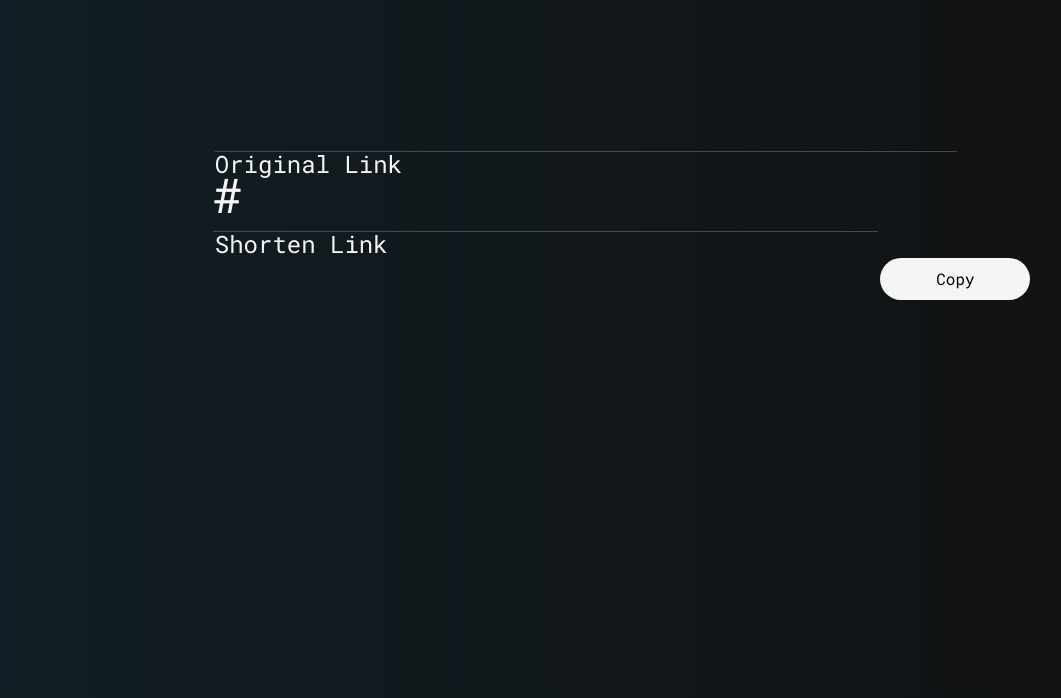
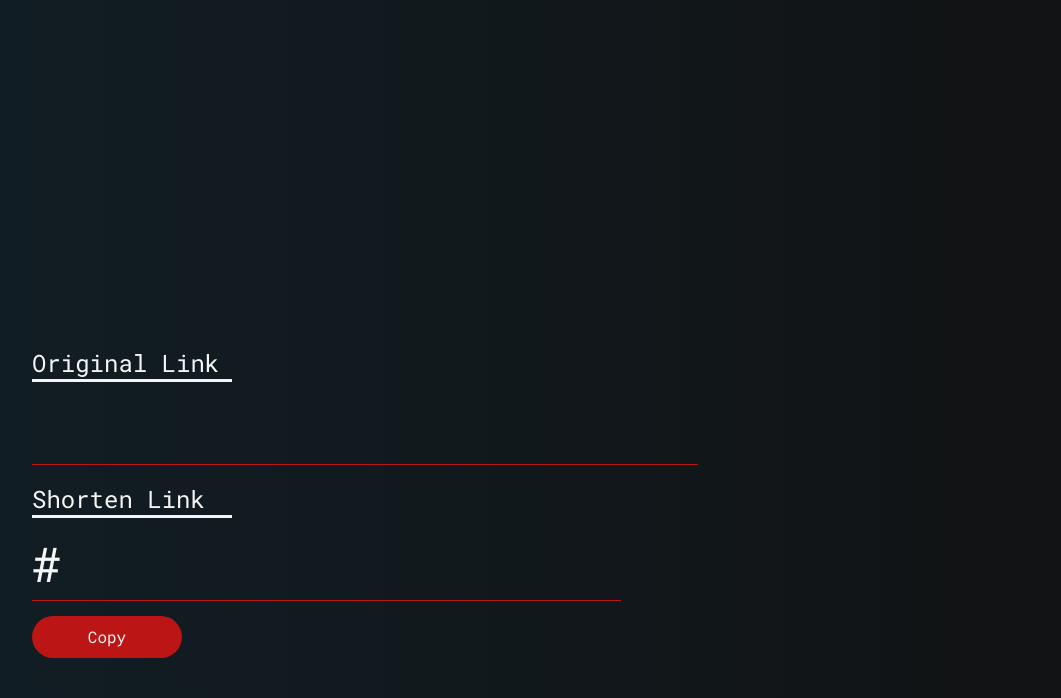
Before and after one commit to RHabby/simple-flask-url-shortner, a Python web app: template app/templates/url_shortener/link_added.html in a window 1280 px wide. Shown: the part 102-800 px from the top of the page, without its empty margins (54-1115 px from the left). Run offline with Jinja, Linux system fonts and the light colour scheme; the template is opened without the code that fills it, so the values that code supplies are empty; some libraries are stand-ins or nearby versions.

Commit message:
fixed: templates

```diff
--- a/app/static/css/style.css
+++ b/app/static/css/style.css
@@ -28,7 +28,7 @@ body {
   font-family: var(--font-family-primary);
 }
 
-span {
+span, h1, h2, h3 {
   color: var(--light-color);
 }
 
@@ -39,6 +39,7 @@ header {
   align-items: center;
   padding: 30px 10%;
 }
+
 button,
 button:focus,
 button:active {
@@ -105,7 +106,6 @@ li:nth-child(2):hover ~ .nav__item_underline {
   width: 100px;
   transform:translate(130px);
   -webkit-transform:translate(152px);
-  /* background-color:#e74c3c; */
   transition:all .33s linear;
   -webkit-transition:all .33s linear;
 }
@@ -113,11 +113,10 @@ li:nth-child(2):hover ~ .nav__item_underline {
 li:nth-child(3):hover ~ .nav__item_underline {
   opacity: 1;
   width: 110px;
+  transition:all .33s linear;
+  -webkit-transition:all .33s linear;
   transform:translate(130px);
   -webkit-transform:translate(280px);
-  /* background-color:#BF55EC; */
-  transition:all .33s linear;
-  -webkit-transition:all .33s linear;
 }
 
 
@@ -125,8 +124,6 @@ li:nth-child(4):hover ~ .nav__item_underline {
   opacity: 1;
   transform:translate(130px);
   -webkit-transform:translate(390px);
-  /* background-color:#f39c12; */
-  /* color:#03C9A9; */
   transition:all .33s linear;
   -webkit-transition:all .33s linear;
 }
@@ -140,8 +137,9 @@ ul {
   padding: 0;
   display: block;
 }
-
-input,
+.original-link,
+.custom-link,
+.label-text,
 .shorten-btn {
   position: fixed;
   top: 50%;
@@ -169,7 +167,9 @@ input::selection {
 }
 
 .label-text {
-  display: inline-block;
+  display: flex;
+  justify-content: flex-start;
+  align-items: baseline;
   position: fixed;
   top: calc(50% - 7rem);
   left: 50%;
@@ -183,9 +183,13 @@ input::selection {
 }
 
 .is-custom-checkbox {
-  position: relative;
+  /* position: relative; */
   transform: translateX(-101%);
   top: 1.25rem;
+}
+
+.is_custom_checkbox_label {
+  padding: 0 3px;
 }
 
 #custom-link {
@@ -216,56 +220,45 @@ input::selection {
   background: #c21212;
 }
 
-.added-links {
-  list-style: none;
-}
-
-.added-links li {
-  display: block;
-}
-
-.ol-form {
-  background-color: rgba(161, 161, 161, 0.3);
+.ready-links {
+  /* background-color: slategray; */
+  display: grid;
+  justify-content: left;
+  position: fixed;
+  transform: translateY(100%);
+  width: 58vw;
 }
 
 .ol-form-label, .sl-form-label {
-  position: fixed;
-  left: 21%;
-  top: 31%;
   color: var(--light-color);
   font-size: 1.5rem;
 }
 
-.sl-form-label {
-  position: fixed;
-  top: 41%;
+.form-link {
+  width: 52vw;
 }
 
-.ol-form-link, .sl-form-link {
-  position: fixed;
-  width: 58vw;
-  left: 50%;
-  /* transform: translate(-50%, -415%); */
+.sm-form {
+  width: 46vw;
 }
 
-.sl-form-link {
-  position: fixed;
-  top: 60%;
-  left: 46.85%;
-  width: 52vw;
+label ~ .underline {
+  background: var(--light-color);
+  width: 200px;
+  height: 3px;
+  transform: translateY(-10px);
 }
 
 .copy-btn {
   padding: 9px 25px;
-  background-color: var(--light-color);
+  margin-top: 15px;
+  color: var(--light-color);
+  background-color: var(--red-color);
   border: none;
   border-radius: 50px;
   cursor: pointer;
   transition: all 0.3s ease 0s;
   width: 150px;
-  position: fixed;
-  top: 45%;
-  left: 73%
 }
 
 .copy-btn-success {
--- a/app/templates/menu.html
+++ b/app/templates/menu.html
@@ -23,6 +23,7 @@
     <li> <a href="./statistics" class="nav__item">Statistics</a></li>
     <li> <a href="#" class="nav__item">Projects</a></li>
     <li> <a href="#" class="nav__item">Some link</a></li>
+
     <div class="nav__item_underline"></div>
   </ul>
 </nav>
--- a/app/templates/url_shortener/index.html
+++ b/app/templates/url_shortener/index.html
@@ -1,5 +1,5 @@
   {% extends "base.html" %} {% block content %}
-<div class="container main-container">
+<div class="">
   <!-- <div class="title"> -->
     <!-- <h3>{{ title }}</h3> -->
   <!-- </div> -->
--- a/app/templates/url_shortener/link_added.html
+++ b/app/templates/url_shortener/link_added.html
@@ -5,7 +5,7 @@
 <div class="container main-container">
 
     <!-- <div class="title"> -->
-        <!-- <h3>{{ title }}</h3> -->
+    <!-- <h3>{{ title }}</h3> -->
     <!-- </div> -->
     {% include "messages.html" %}
 
@@ -33,23 +33,53 @@
     <!-- </ul> -->
     <!-- </form> -->
 
-    <div class="ready-links">
-        <form action="{{ url_for('url_shortener.add_link')}}" method="post">
-            <ul class="added-links">
-                <li class="ol-form">
-                    <input type="text" name="original_link" class="ol-form-link" value="{{ original_link }}">
-                    <label class="ol-form-label">Original Link</label>
-                </li>
-                <li class="sl-form">
-                    <input type="text" name="original_link" class="sl-form-link to-copy-link"
-                        value="{{ url_for('url_shortener.redirect_to_short_url', short_link=new_link, _external=True) }}">
+    <!-- <div class="ready-links"> -->
+    <!-- <form action="{{ url_for('url_shortener.add_link')}}" method="post"> -->
+    <!-- <ul class="added-links"> -->
+    <!--  -->
+    <!-- <li class="ol-form"> -->
+    <!-- <div class="ol-form__cont"> -->
+    <!-- <input type="text" name="original_link" class="ol-form-link" value="{{ original_link }}"> -->
+    <!-- <label class="ol-form-label">Original Link</label> -->
+    <!-- </div> -->
+    <!-- </li> -->
+    <!--  -->
+    <!-- <li class="sl-form"> -->
+    <!-- <div class="sl-form__content"> -->
+    <!-- <input type="text" name="original_link" class="sl-form-link to-copy-link" -->
+    <!-- value="{{ url_for('url_shortener.redirect_to_short_url', short_link=new_link, _external=True) }}"> -->
+    <!--  -->
+    <!-- <button type="button" class="copy-btn">Copy</button> -->
+    <!-- <label class="sl-form-label">Shorten Link</label> -->
+    <!-- </div> -->
+    <!-- </li> -->
+    <!-- </ul> -->
+    <!-- </form> -->
+    <!-- </div> -->
 
-                    <button type="button" class="copy-btn">Copy</button>
-                    <label class="sl-form-label">Shorten Link</label>
-                </li>
-            </ul>
-        </form>
-    </div>
+    <form action="{{ url_for('url_shortener.add_link')}}" method="post">
+        <div class="ready-links">
+
+            <div class="form-group">
+                <label for="olFormLink" class="ol-form-label">
+                    <span>Original Link</span>
+                </label>
+                <div class="underline"></div>
+                <input id="olFormLink" type="text" name="original_link" class="from-control form-link" value="{{ original_link }}">
+            </div>
+
+            <div class="form-group">
+                <label for="slFormLink" class="sl-form-label">
+                    <span>Shorten Link</span>
+                </label>
+                <div class="underline"></div>
+                <input id="slFormLink" type="text" name="original_link" class="from-control form-link sm-form to-copy-link"
+                    value="{{ url_for('url_shortener.redirect_to_short_url', short_link=new_link, _external=True) }}">
+                <button type="button" class="copy-btn">Copy</button>
+            </div>
+
+        </div>
+    </form>
 </div>
 
 <script>
@@ -70,7 +100,7 @@
                     setTimeout(() => {
                         copyBtn.innerText = originalCopyBtnText;
                         copyBtn.className = originalCopyBtnClass;
-                    }, 800);
+                    }, 500);
                 });
         };
     });
--- a/app/templates/url_shortener/statistics.html
+++ b/app/templates/url_shortener/statistics.html
@@ -12,7 +12,6 @@
                 <th scope="col">Short Link</th>
                 <th scope="col">Visits</th>
                 <th scope="col"></th>
-                <th scope="col"></th>
             </tr>
         </thead>
         <tbody>
@@ -26,7 +25,7 @@
                         </a>
                     </div>
                 </td>
-                <td>{{ link.visits }}</td>
+                <td><span>{{ link.visits }}</span></td>
                 <td>
                     <form action="{{ url_for('url_shortener.delete_link', short_link=link.short_link)}}" method="POST">
                         <input type="hidden" name="csrf_token" value="{{ csrf_token() }}" />
```
